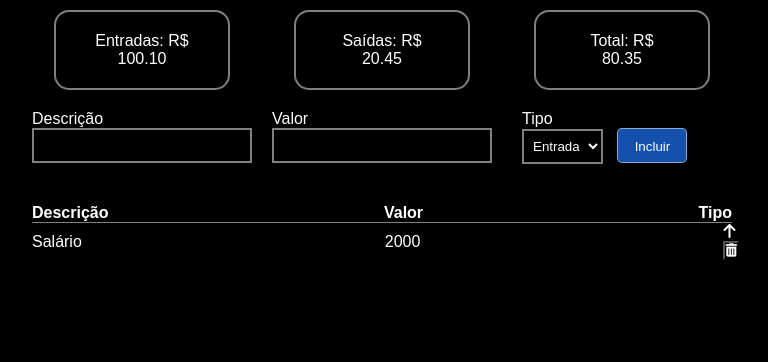
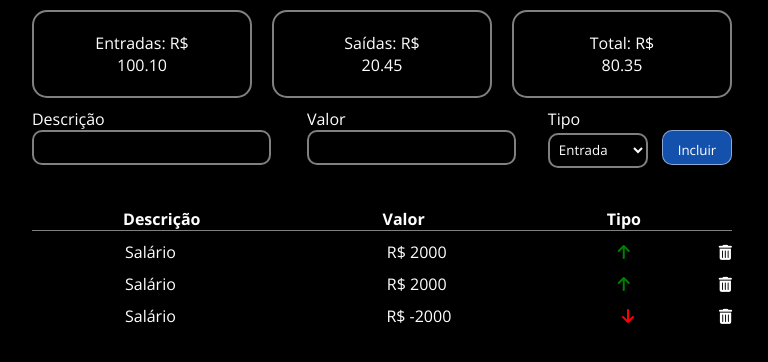
Before and after one commit to Joaossousaa1/Finance-System-JS, a website with bundled scripts: page index.html in a window 1280 px wide. Shown: the whole page, without its empty margins (258-1026 px from the left). Built offline with nearby package versions, Linux system fonts and the light colour scheme; files whose address does not match are found by name.

Commit message:
feat: show elements in front-end

```diff
--- a/index.css
+++ b/assets/css/index.css
@@ -2,14 +2,13 @@
   padding: 0;
   margin: 0;
   box-sizing: border-box;
-  font-family: Arial, Helvetica, sans-serif;
+  font-family: "Open Sans", sans-serif;
   background-color: black;
   color: white;
 }
 
 .container {
-  display: grid;
-  grid-template-columns: repeat(3, 1fr);
+  display: flex;
   max-width: 700px;
   grid-gap: 20px;
   margin: 10px auto;
@@ -20,25 +19,23 @@
   padding: 20px;
   border-radius: 15px;
   width: 80%;
-  margin: 0 auto;
   text-align: center;
 }
 
 .input > input {
   padding: 5px;
   border: 2px solid rgba(255, 255, 255, 0.5);
-  width: 100%;
+  width: 90%;
   height: 35px;
-}
-
-.type {
-  margin-left: 10px;
+  border-radius: 10px;
 }
 
 select {
   border: 2px solid rgba(255, 255, 255, 0.5);
   padding: 5px;
   height: 35px;
+  width: 100px;
+  border-radius: 10px;
 }
 
 .send-btn {
@@ -46,10 +43,12 @@ select {
   padding: 10px;
   border: 1px solid rgba(255, 255, 255, 0.5);
   background-color: rgb(20, 81, 173);
-  border-radius: 5px;
+  border-radius: 10px;
   width: 70px;
   height: 35px;
   cursor: pointer;
+  text-align: center;
+  align-items: center;
 }
 
 .container2 {
@@ -60,30 +59,52 @@ select {
   display: flex;
   max-width: 700px;
   margin: 0 auto;
-  justify-content: space-between;
+  justify-content: space-around;
 }
 
 .flex:nth-child(1) {
   border-bottom: 1px solid rgba(255, 255, 255, 0.5);
 }
 
-.grid2 {
-  display: grid;
+.flex:nth-child(n + 2) {
+  justify-content: space-between;
+}
+
+.item {
+  margin-top: 10px;
+}
+
+.item-description {
+  margin-left: 93px;
+}
+
+.item-value {
+  margin-left: 40px;
+}
+
+.item-type > button {
+  border: 0px;
+  background-color: black;
+  color: white;
+  cursor: pointer;
+  font-size: 15px;
+}
+
+.item-type > i {
+  margin-right: 85px;
+}
+
+.fa-arrow-down {
+  color: red;
+}
+
+.fa-arrow-up {
+  color: green;
+}
+
+.flex2 {
+  display: flex;
+  justify-content: space-between;
   max-width: 700px;
   margin: 0 auto;
-  grid-gap: 303px;
-  grid-template-columns: repeat(3, 1fr);
 }
-
-.description-list {
-  margin-top: 10px;
-  flex-direction: column;
-}
-
-.value-list {
-  margin-top: 10px;
-  flex-direction: column;
-}
-
-.delete-btn {
-}
--- /dev/null
+++ b/assets/script/functions/elements/createBtnDelete.js
@@ -0,0 +1,12 @@
+export function createBtnDelete() {
+  const btn = document.createElement("button")
+  btn.classList.add("delete-btn")
+
+  const icon = document.createElement("i")
+  icon.classList.add("fas")
+  icon.classList.add("fa-trash-alt")
+
+  btn.appendChild(icon)
+
+  return btn
+}
--- /dev/null
+++ b/assets/script/functions/elements/createIconType.js
@@ -0,0 +1,13 @@
+export function createIconType(value) {
+  const icon = document.createElement('i')
+
+  if (value >= 0) {
+    icon.classList.add("fas")
+    icon.classList.add("fa-arrow-up")
+  } else {
+    icon.classList.add("fas")
+    icon.classList.add("fa-arrow-down")
+  }
+
+  return icon
+}
--- /dev/null
+++ b/assets/script/functions/elements/createItemContainer.js
@@ -0,0 +1,8 @@
+export function createItemContainer(id, title) {
+  let div = document.createElement("div")
+  div.classList.add("flex")
+  div.classList.add("item")
+  div.id = `item-${title}-${id}`
+
+  return div
+}
--- /dev/null
+++ b/assets/script/functions/elements/createItemDescription.js
@@ -0,0 +1,7 @@
+export function createItemDescription(title) {
+  const span = document.createElement("span")
+  span.classList.add("item-description")
+  span.textContent = title
+
+  return span
+}
--- /dev/null
+++ b/assets/script/functions/elements/createItemType.js
@@ -0,0 +1,14 @@
+import { createBtnDelete } from "./createBtnDelete.js"
+import { createIconType } from "./createIconType.js"
+
+export function createItemType(value) {
+  const span = document.createElement("span")
+  span.classList.add("item-type")
+
+  const icon = createIconType(value)
+  const btn = createBtnDelete()
+
+  span.append(icon, btn)
+
+  return span
+}
--- /dev/null
+++ b/assets/script/functions/elements/createItemValue.js
@@ -0,0 +1,6 @@
+export function createItemValue(value) {
+  const span = document.createElement("span")
+  span.classList.add("item-value")
+  span.textContent = `R$ ${value}`
+  return span
+}
--- /dev/null
+++ b/assets/script/functions/elements/renderItems.js
@@ -0,0 +1,16 @@
+import { createItemContainer } from "./createItemContainer.js";
+import { createItemDescription } from "./createItemDescription.js";
+import { createItemValue } from "./createItemValue.js";
+import { createItemType } from "./createItemType.js";
+
+export function renderItems(id, title, value) {
+  const div = createItemContainer(id, title)
+  const item = createItemDescription(title)
+  const valueItem = createItemValue(value)
+  const type = createItemType(value)
+
+  document.querySelector("#items").appendChild(div)
+  div.append(item, valueItem, type)
+
+  return div
+}
--- /dev/null
+++ b/assets/script/index.js
@@ -0,0 +1,3 @@
+import { renderItems } from "./functions/elements/renderItems.js";
+
+renderItems(1, "Salário", -2000)
--- a/index.html
+++ b/index.html
@@ -11,9 +11,15 @@
       rel="stylesheet"
       href="https://cdnjs.cloudflare.com/ajax/libs/font-awesome/6.0.0-beta3/css/all.min.css"
     />
+    <link rel="preconnect" href="https://fonts.googleapis.com" />
+    <link rel="preconnect" href="https://fonts.gstatic.com" crossorigin />
+    <link
+      href="https://fonts.googleapis.com/css2?family=Open+Sans:ital,wght@0,300..800;1,300..800&display=swap"
+      rel="stylesheet"
+    />
     <title>Finance System</title>
-    <script src="index.js"></script>
-    <link rel="stylesheet" href="index.css" />
+    <script src="assets/script/index.js" type="module" defer></script>
+    <link rel="stylesheet" href="assets/css/index.css" />
   </head>
   <body>
     <main>
@@ -27,15 +33,20 @@
         <div class="amount box">
           Total: R$ <br /><span class="amount">80.35</span>
         </div>
+      </section>
 
+      <section>
+        <form class="flex2">
           <div class="input">
             <label for="description">Descrição</label>
             <input type="text" id="description" name="description" />
           </div>
+
           <div class="input">
             <label for="value">Valor</label>
-          <input type="text" id="value" name="value" />
+            <input type="number" id="value" name="value" />
           </div>
+
           <div class="type">
             <label for="type">Tipo</label>
             <br />
@@ -47,33 +58,42 @@
 
             <button class="send-btn">Incluir</button>
           </div>
+        </form>
       </section>
 
-      <section class="container2">
+      <section id="items" class="container2">
         <div class="flex">
           <strong>Descrição</strong>
           <strong>Valor</strong>
           <strong>Tipo</strong>
         </div>
 
-        <div class="grid2">
-          <div class="description-list">
-            <span>Salário</span>
-          </div>
+        <div id="salario" class="flex item">
+          <span class="item-description">Salário</span>
 
-          <div class="value-list">
-            <span>2000</span>
-          </div>
+          <span class="item-value">R$ 2000</span>
 
-          <div class="type-list">
-            <p class="border">
+          <span class="item-type">
             <i class="fas fa-arrow-up"></i>
 
             <button class="delete-btn">
               <i class="fas fa-trash-alt"></i>
             </button>
-            </p>
+          </span>
         </div>
+
+        <div id="salario1" class="flex item">
+          <span class="item-description">Salário</span>
+
+          <span class="item-value">R$ 2000</span>
+
+          <span class="item-type">
+            <i class="fas fa-arrow-up"></i>
+
+            <button class="delete-btn">
+              <i class="fas fa-trash-alt"></i>
+            </button>
+          </span>
         </div>
       </section>
     </main>
```
Also changed, not shown: db.json (added, +9 -0 lines), package.json (added, +16 -0 lines), img-lixeira.png (deleted), 2 other files. Lines whose indentation alone changed are shown as unchanged.
